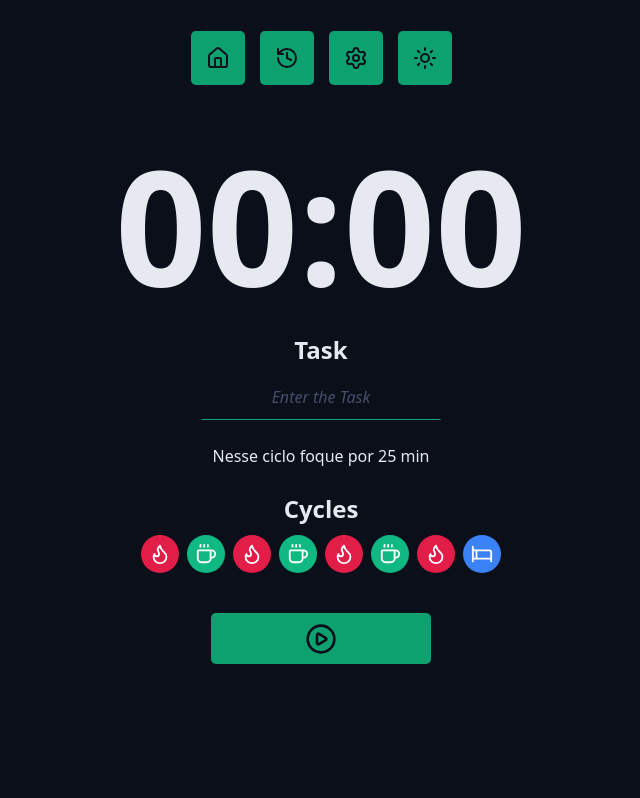
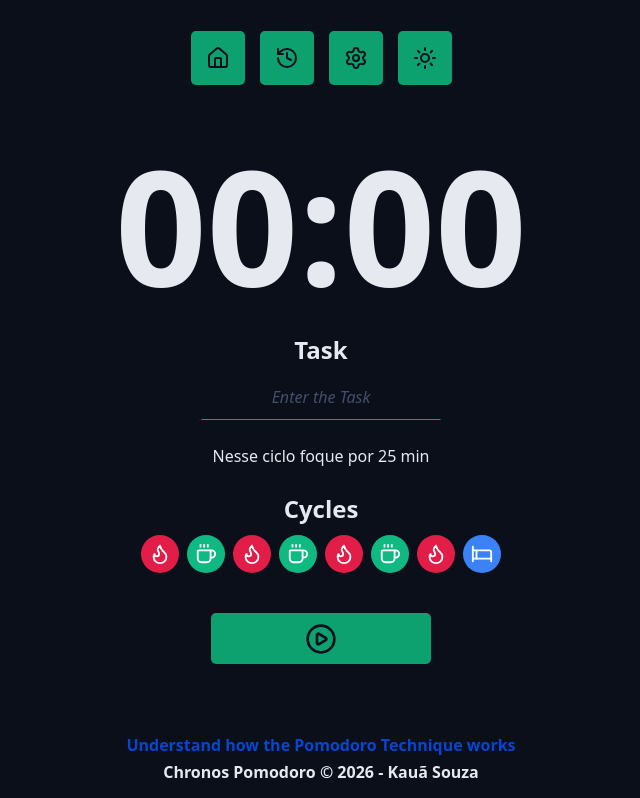
Before and after one commit to Kaua26323/Chronos-Pomodoro, a React (Vite) app: page / in a window 1280 px wide. Shown: the part 212-1010 px from the top of the page, without its empty margins (319-959 px from the left). Before the commit the page ends 891 px from the top, so only its background shows below. Built offline with nearby package versions, Linux system fonts and the light colour scheme.

Commit message:
feat(ui): create Footer  component

```diff
--- a/src/App.tsx
+++ b/src/App.tsx
@@ -5,6 +5,7 @@ import { Header } from './components/Header';
 import { Container } from './components/Container';
 import { CountDown } from './components/CountDown';
 import { PomodoroForm } from './components/PomodoroForm';
+import { Footer } from './components/Footer';
 
 export function App() {
   return (
@@ -13,6 +14,7 @@ export function App() {
       <Container>
         <CountDown />
         <PomodoroForm />
+        <Footer />
       </Container>
     </>
   );
--- /dev/null
+++ b/src/components/Footer/footer.module.css
@@ -0,0 +1,22 @@
+.footer {
+  margin-top: 70px;
+  display: flex;
+  align-items: center;
+  justify-content: center;
+  flex-direction: column;
+  gap: 5px;
+}
+.footer p {
+  font-weight: bold;
+}
+
+.footerLink {
+  color: #0546d3;
+  font-weight: bold;
+  transition: all 0.5s ease;
+}
+
+.footerLink:hover {
+  color: var(--info);
+  text-decoration: underline;
+}
--- /dev/null
+++ b/src/components/Footer/index.tsx
@@ -0,0 +1,12 @@
+import styles from './footer.module.css';
+
+export function Footer() {
+  return (
+    <footer className={styles.footer}>
+      <a href='#' className={styles.footerLink}>
+        Understand how the Pomodoro Technique works
+      </a>
+      <p>Chronos Pomodoro &copy; {new Date().getFullYear()} - Kauã Souza</p>
+    </footer>
+  );
+}
```
